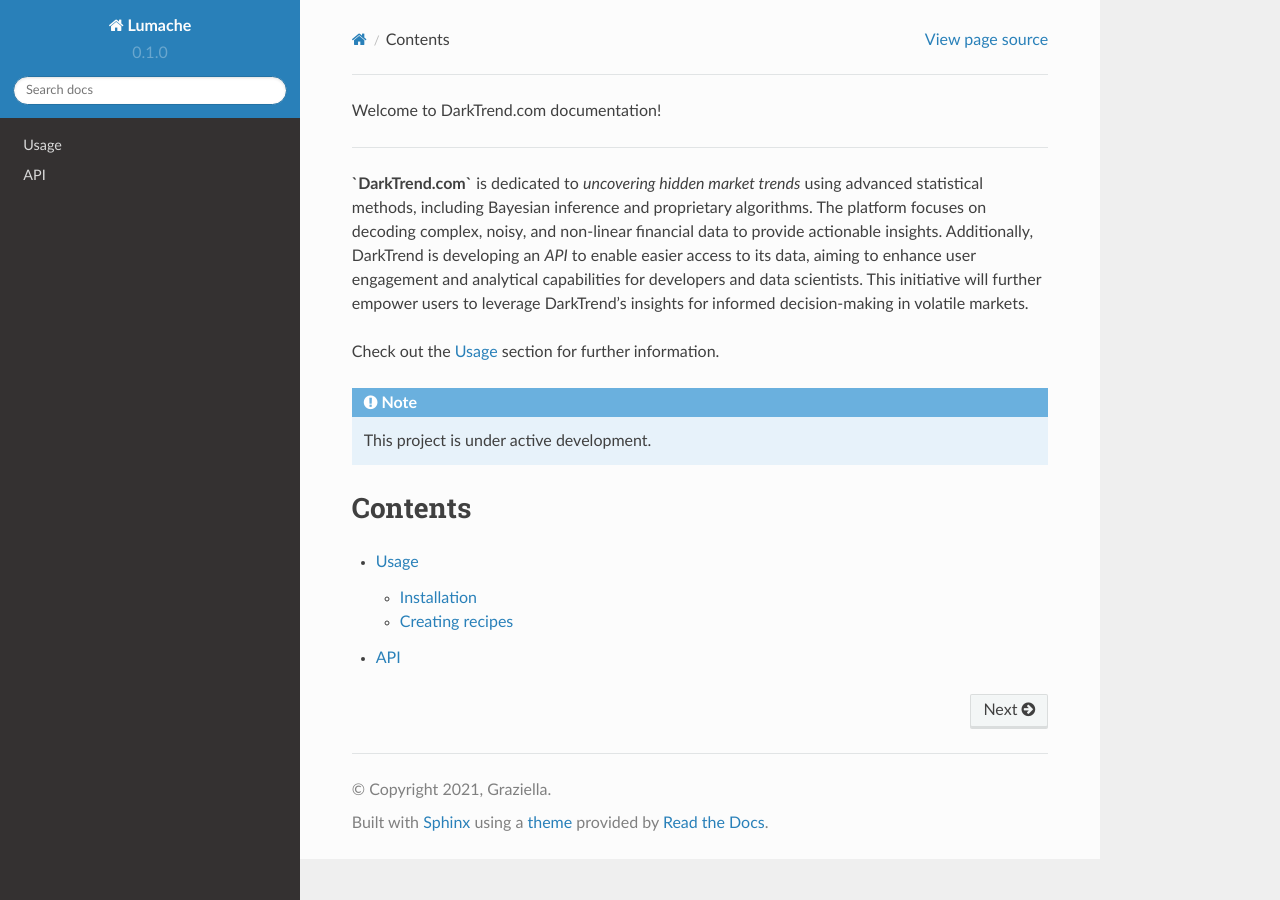
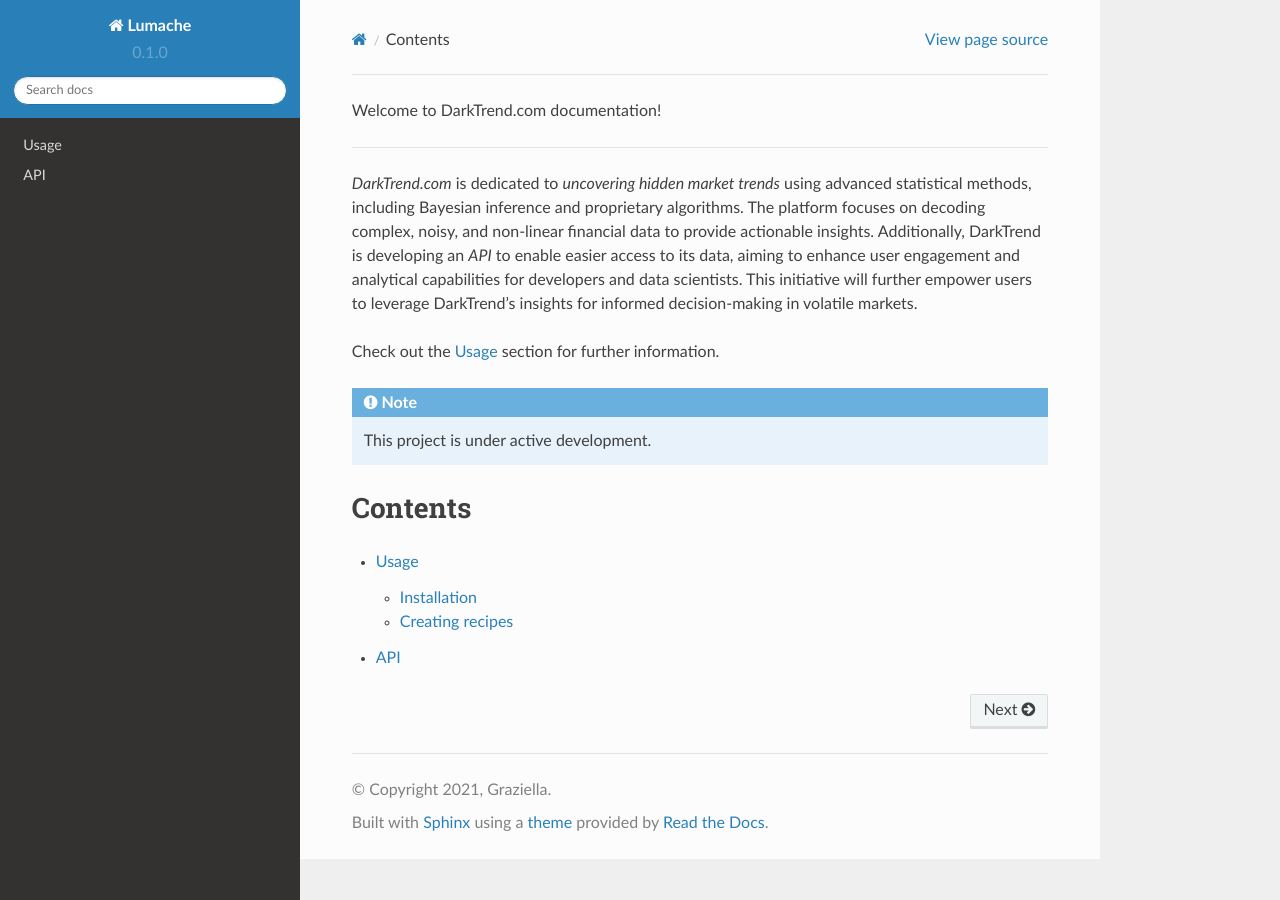
Before and after one commit to buhbuhtig/darktrend, a Sphinx documentation site: the page built from docs/source/index.rst, in a window 1280 px wide. Built offline with Sphinx 7.4.7 and the Read the Docs theme 2.0.0, drawn with Linux system fonts in a browser that asks for light colours.

```diff
--- a/docs/source/index.rst
+++ b/docs/source/index.rst
@@ -2,7 +2,7 @@ Welcome to DarkTrend.com documentation!
 
 ===================================
 
-**`DarkTrend.com`** is dedicated to *uncovering hidden market trends* using advanced statistical methods, including Bayesian inference and proprietary algorithms. The platform focuses on decoding complex, noisy, and non-linear financial data to provide actionable insights. Additionally, DarkTrend is developing an *API* to enable easier access to its data, aiming to enhance user engagement and analytical capabilities for developers and data scientists. This initiative will further empower users to leverage DarkTrend's insights for informed decision-making in volatile markets.
+`DarkTrend.com` is dedicated to *uncovering hidden market trends* using advanced statistical methods, including Bayesian inference and proprietary algorithms. The platform focuses on decoding complex, noisy, and non-linear financial data to provide actionable insights. Additionally, DarkTrend is developing an *API* to enable easier access to its data, aiming to enhance user engagement and analytical capabilities for developers and data scientists. This initiative will further empower users to leverage DarkTrend's insights for informed decision-making in volatile markets.
 
 Check out the :doc:`usage` section for further information.
 
```
